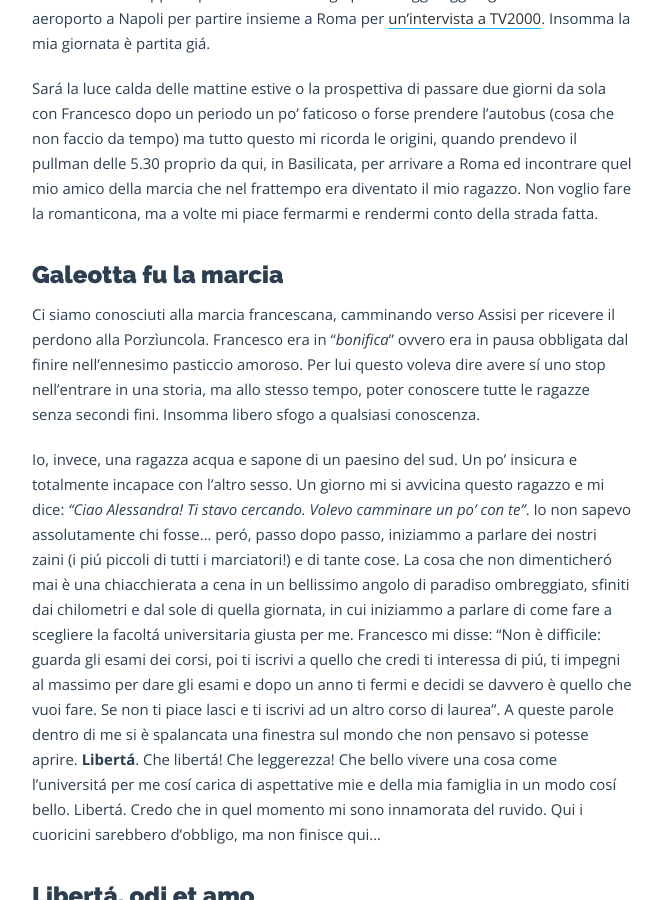
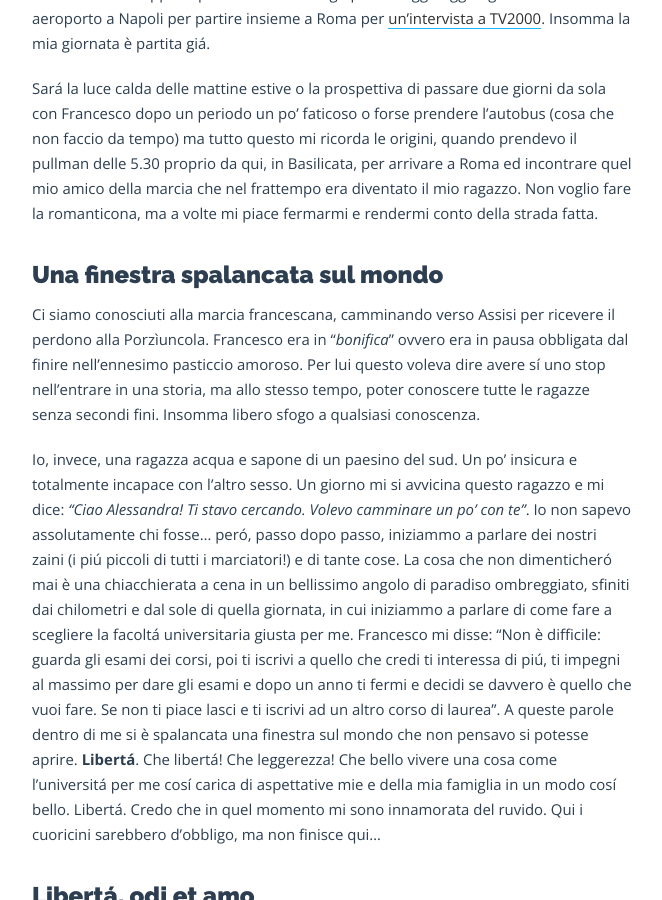
Before and after one commit to ruvido/5p2p, a Jekyll site: the page built from _posts/2019/2019-06-11-mi-sono-innamorata-della-sua-libertá.md, in a window 1280 px wide and 900 px high, scrolled down 1367 px. Shown: the whole window, without its empty margins (308-970 px from the left). Built offline with Jekyll 4.4.1, drawn with Linux system fonts in a browser that asks for light colours.

Commit message:
Update from Forestry.io Alessandra Lucca updated _posts/2019/2019-06-11-mi-sono-innamorata-della-sua-libertá.md

```diff
--- a/_posts/2019/2019-06-11-mi-sono-innamorata-della-sua-libertá.md
+++ b/_posts/2019/2019-06-11-mi-sono-innamorata-della-sua-libertá.md
@@ -11,7 +11,7 @@ Sono le cinque del mattino. Tutto tace. Francesco è a Milano per un matrimonio
 
 Sará la luce calda delle mattine estive o la prospettiva di passare due giorni da sola con Francesco dopo un periodo un po' faticoso o forse prendere l'autobus (cosa che non faccio da tempo) ma tutto questo mi ricorda le origini, quando prendevo il pullman delle 5.30 proprio da qui, in Basilicata, per arrivare a Roma ed incontrare quel mio amico della marcia che nel frattempo era diventato il mio ragazzo. Non voglio fare la romanticona, ma a volte mi piace fermarmi e rendermi conto della strada fatta.
 
-## Galeotta fu la marcia
+## Una finestra spalancata sul mondo
 
 Ci siamo conosciuti alla marcia francescana, camminando verso Assisi per ricevere il perdono alla Porzìuncola. Francesco era in "_bonifica_" ovvero era in pausa obbligata dal finire nell'ennesimo pasticcio amoroso. Per lui questo voleva dire avere sí uno stop nell'entrare in una storia, ma allo stesso tempo, poter conoscere tutte le ragazze senza secondi fini. Insomma libero sfogo a qualsiasi conoscenza.
 
```
